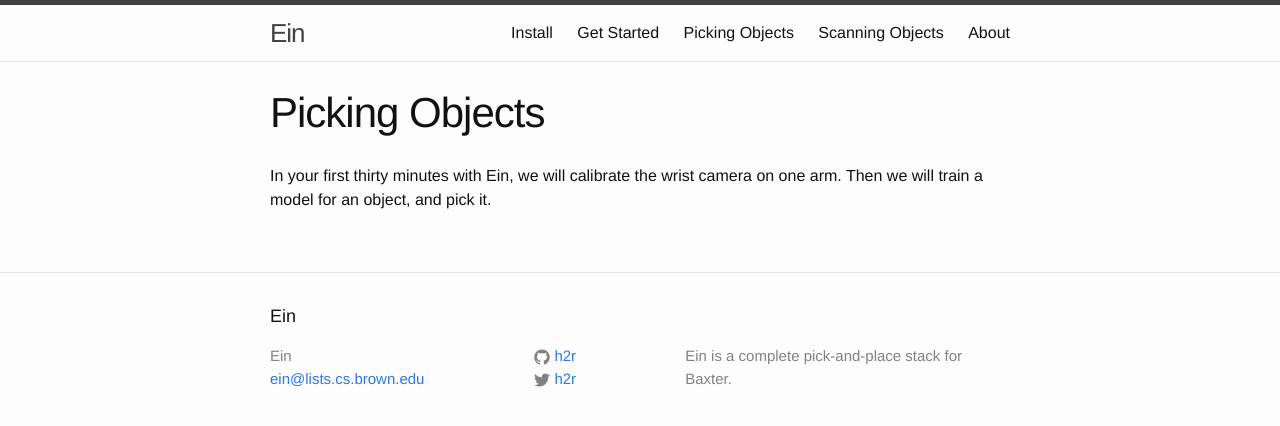
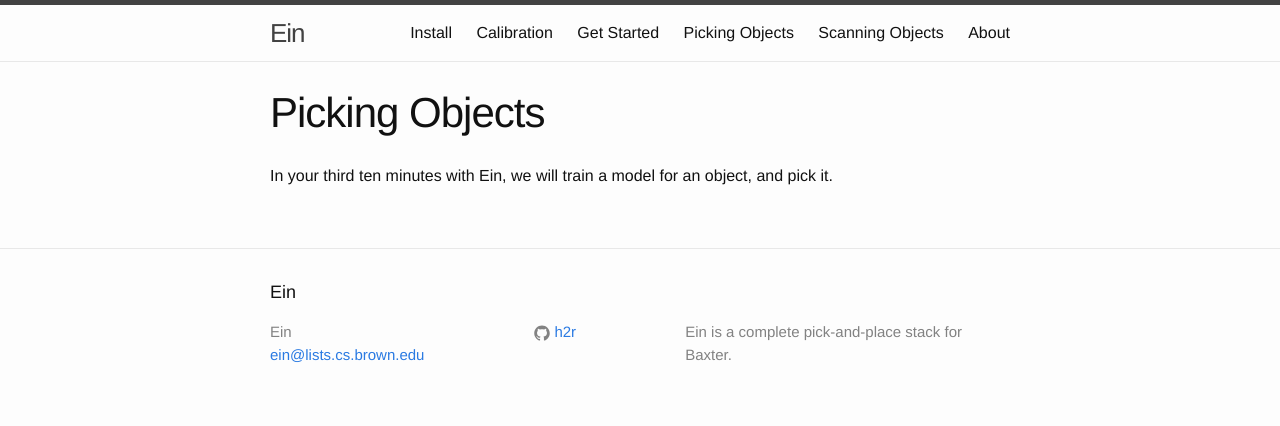
Before and after one commit to h2r/ein, a Jekyll site: the page built from pickingobjects.md, in a window 1280 px wide. Shown: the top 426 px of the page. Built offline with Jekyll 4.4.1, drawn with Linux system fonts in a browser that asks for light colours.

Commit message:
more content
Former-commit-id: cf29643bf4d8ccd8cb7bb1863aca29f2c3c8bfb1

```diff
--- a/_config.yml
+++ b/_config.yml
@@ -5,7 +5,7 @@
   Ein is a complete pick-and-place stack for Baxter.
 baseurl: "/ein/" # the subpath of your site, e.g. /blog/
 url: "http://h2r.github.io" # the base hostname & protocol for your site
-twitter_username: h2r
+#twitter_username: h2r
 github_username:  h2r
 
 # Build settings
--- a/pickingobjects.md
+++ b/pickingobjects.md
@@ -5,6 +5,5 @@
 order: 2
 ---
 
-In your first thirty minutes with Ein, we will calibrate the wrist
-camera on one arm.  Then we will train a model for an object, and pick
-it.
+In your third ten minutes with Ein, we will train a model for an
+object, and pick it.
```
Also changed, not shown: calibration.md (added, +26 -0 lines), assets/magic_circle.jpg (added), 2 other files.
